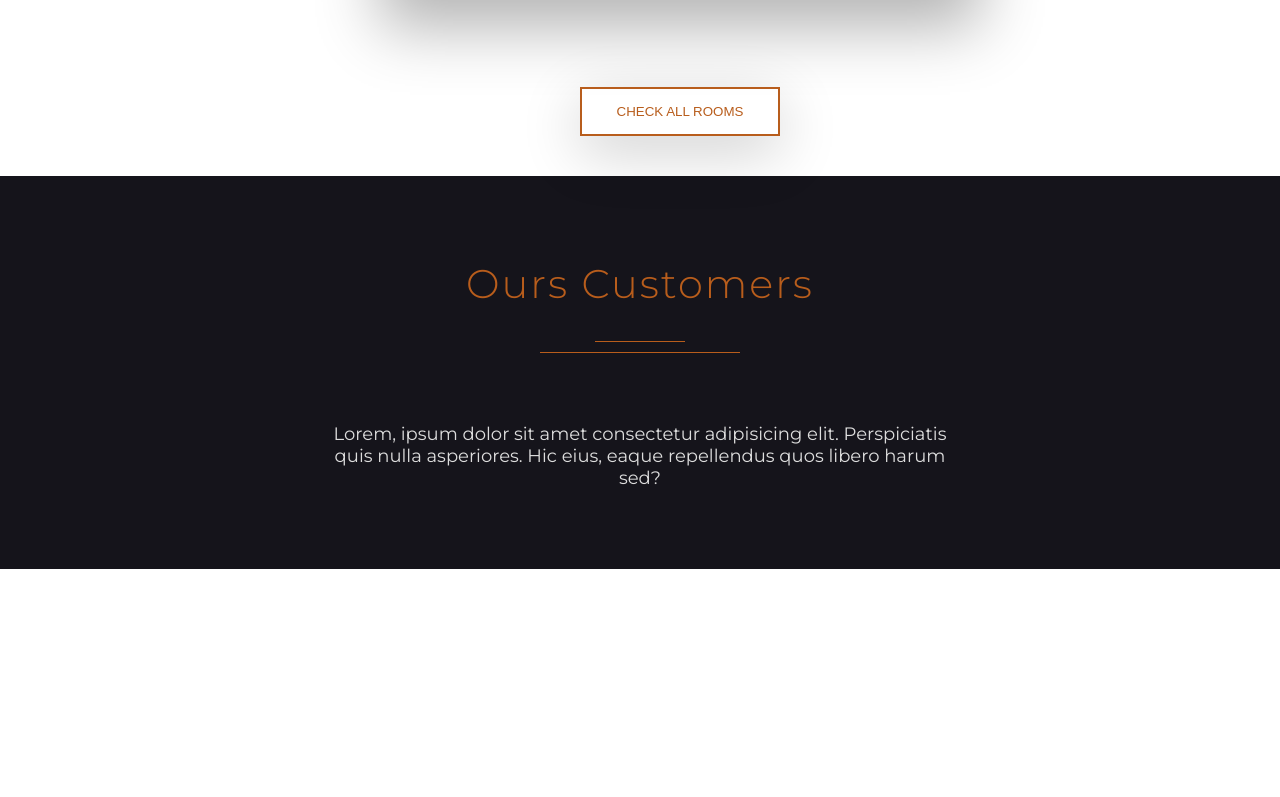
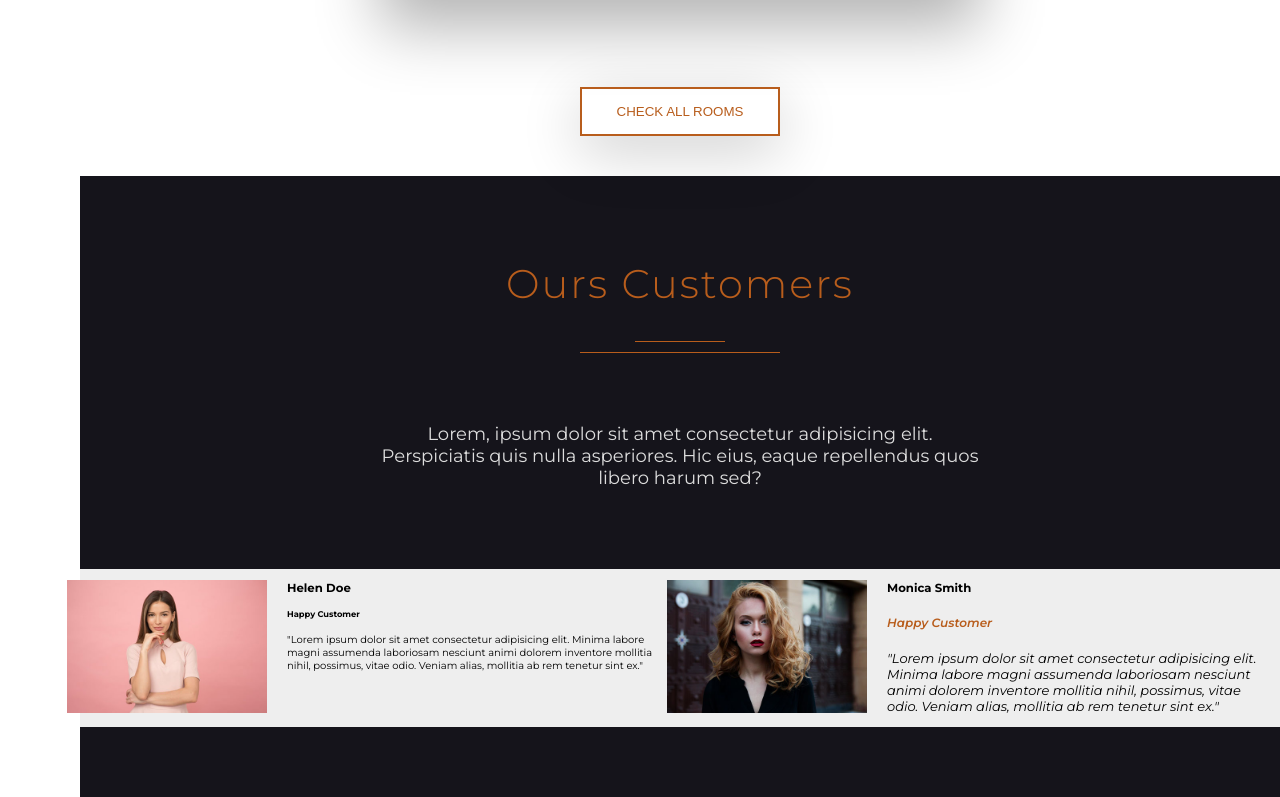
Before and after one commit to maher127/Grand-Hotel, a plain HTML site: page index.html in a window 1280 px wide. Shown: the part 4548-5345 px from the top of the page. Before the commit the page ends 5117 px from the top, so only its background shows below. Drawn offline with Linux system fonts and the light colour scheme.

Commit message:
build a customers section

```diff
--- a/css/style.css
+++ b/css/style.css
@@ -457,17 +457,59 @@ body {
 /* end of  rooms */
 /* customers */
 .customers {
-  display: flex;
-  flex-direction: column;
-  align-items: center;
-  justify-content: space-around;
   background-color: #15141b;
+  margin-left: 8rem;
+  padding-bottom: 7rem;
 }
 .cutomers-paragraphe {
   font-size: 1.8rem;
   color: #ddd;
-  text-align: center;
   width: 50%;
   margin: 2rem auto 8rem auto;
+  text-align: center;
+}
+.customers-card-wrapper {
+  display: flex;
+  justify-content: space-evenly;
+}
+.customer-card {
+  background-color: #eee;
+  display: flex;
+  width: 60rem;
+}
+.customer-image {
+  width: 20rem;
+}
+.customer-image-wrapper {
+  margin: auto 0;
+}
+.customer-image {
+  width: 20rem;
+}
+.customer-info {
+  padding: 0 2rem;
+}
+.customer-image {
+  width: 20rem;
+  margin-left: -1.3rem;
+}
+
+.customer-info {
+  padding: 0 2rem;
+}
+
+.customer-fullname {
+  font-size: 2rem;
+  font-weight: 300;
+  margin-bottom: 0;
+}
+.customer-situation {
+  font-size: 1.2rem;
+  font-style: italic;
+  color: #b85d1c;
+}
+.customer-paragraphe-2 {
+  font-size: 1.3rem;
+  font-style: italic;
 }
 /* end of customers */
--- a/index.html
+++ b/index.html
@@ -243,6 +243,38 @@
         quis nulla asperiores. Hic eius, eaque repellendus quos libero harum
         sed?
       </p>
+      <div class="customers-card-wrapper">
+        <div class="customer-card">
+          <div class=" customer-image-wrapper">
+            <img src="img/customer-1.jpeg" class="customer-image" />
+          </div>
+          <div class="customer-info">
+            <h3 class="customer-fulname">Helen Doe</h3>
+            <h5 class="customer-situatio">Happy Customer</h5>
+            <p class="customer-paragraphe">
+              "Lorem ipsum dolor sit amet consectetur adipisicing elit. Minima
+              labore magni assumenda laboriosam nesciunt animi dolorem inventore
+              mollitia nihil, possimus, vitae odio. Veniam alias, mollitia ab
+              rem tenetur sint ex."
+            </p>
+          </div>
+        </div>
+        <div class="customer-card">
+          <div class=" customer-image-wrapper">
+            <img src="img/customer-2.jpeg" class="customer-image" />
+          </div>
+          <div class="customer-info">
+            <h3 class="customer-fulname">Monica Smith</h3>
+            <h5 class="customer-situation">Happy Customer</h5>
+            <p class="customer-paragraphe-2">
+              "Lorem ipsum dolor sit amet consectetur adipisicing elit. Minima
+              labore magni assumenda laboriosam nesciunt animi dolorem inventore
+              mollitia nihil, possimus, vitae odio. Veniam alias, mollitia ab
+              rem tenetur sint ex."
+            </p>
+          </div>
+        </div>
+      </div>
     </section>
     <!-- end of cuostomers -->
   </body>
```
